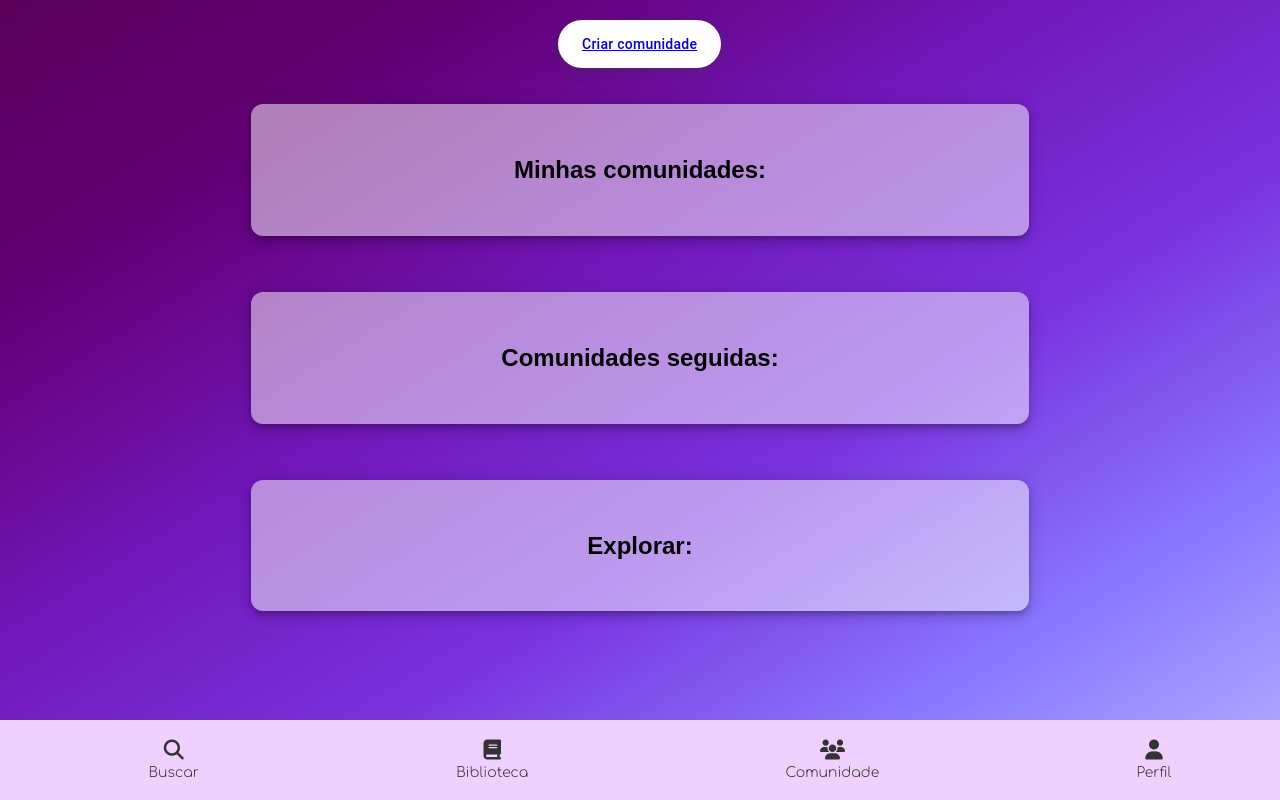
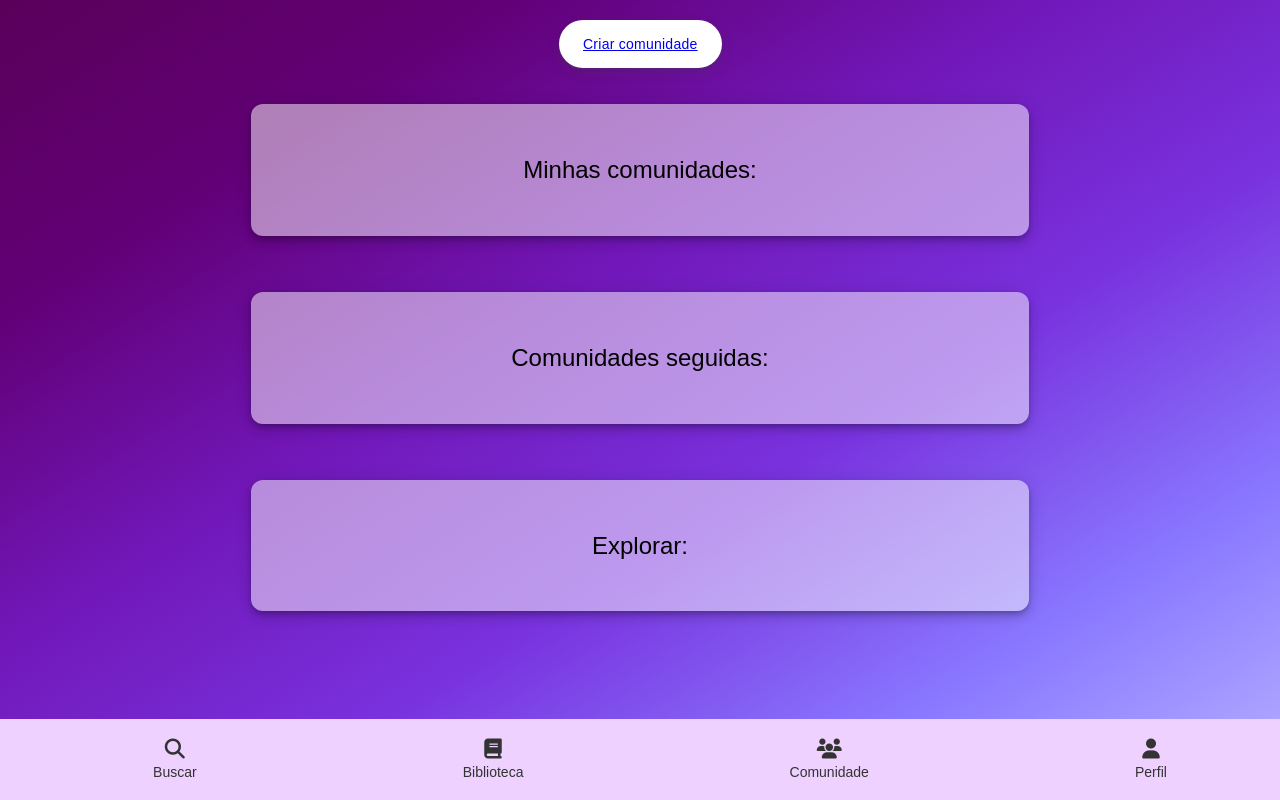
Before and after one commit to engsoft-atitus/engsw-2025-1, a Django app: page /comunidade/my_communities/ in a window 1280 px wide. Run offline with Django 5.2, Linux system fonts and the light colour scheme; the visitor is signed in with stand-in values (Sample User, id 1); data that the repository does not hold is empty.

Commit message:
Adição da fonte montserrat, e conserto de um bug na pagina my_communities

```diff
--- a/comunidade/static/comunidade/base.css
+++ b/comunidade/static/comunidade/base.css
@@ -1,4 +1,6 @@
 @import url('https://fonts.googleapis.com/css2?family=Comfortaa:wght@300..700&display=swap');
+
+
 
 body{
   margin: 0;
@@ -461,12 +463,6 @@ section {
   box-shadow: rgba(0, 0, 0, .2) 0 3px 5px -1px,rgba(0, 0, 0, .14) 0 6px 10px 0,rgba(0, 0, 0, .12) 0 1px 18px 0;
 }
 
-h1, h2, h3 {
-  font-family: "Share Tech", sans-serif;
-  font-weight: 700;
-  font-style: normal;
-}
-
 .fundo-branco{
   background-color: white;
   gap: 16px;
@@ -588,6 +584,13 @@ h1, h2, h3 {
   border-radius: 4px;
 }
 
+*{
+  font-family: "Montserrat", sans-serif;
+  font-optical-sizing: auto;
+  font-weight: 100;
+  font-style: normal;
+}
+
 @media (max-width: 640px) {
   .comentario {
     padding: 15px;
--- a/comunidade/templates/comunidade/my_communities.html
+++ b/comunidade/templates/comunidade/my_communities.html
@@ -25,7 +25,7 @@
           <div class="card">
             <div class="genre-background" style="background-image: url('{{ community.profile_picture }}')"></div>
             <div class="genre-label">
-              <a href="{% url 'community_preview' community.nome_tag %}" class="nome"
+              <a href="{% url 'community_preview' community.nome_tag %}" class="nome-my-communities"
               >{{ community.nome }}</a>
             </div>
           </div>
@@ -42,7 +42,7 @@
             <div class="card">
               <div class="genre-background" style="background-image: url('{{ community.profile_picture }}')"></div>
               <div class="genre-label">
-                <a href="{% url 'community_preview' community.nome_tag %}" class="nome"
+                <a href="{% url 'community_preview' community.nome_tag %}" class="nome-my-communities"
                 >{{ community.nome }}</a>
               </div>
             </div>
```
